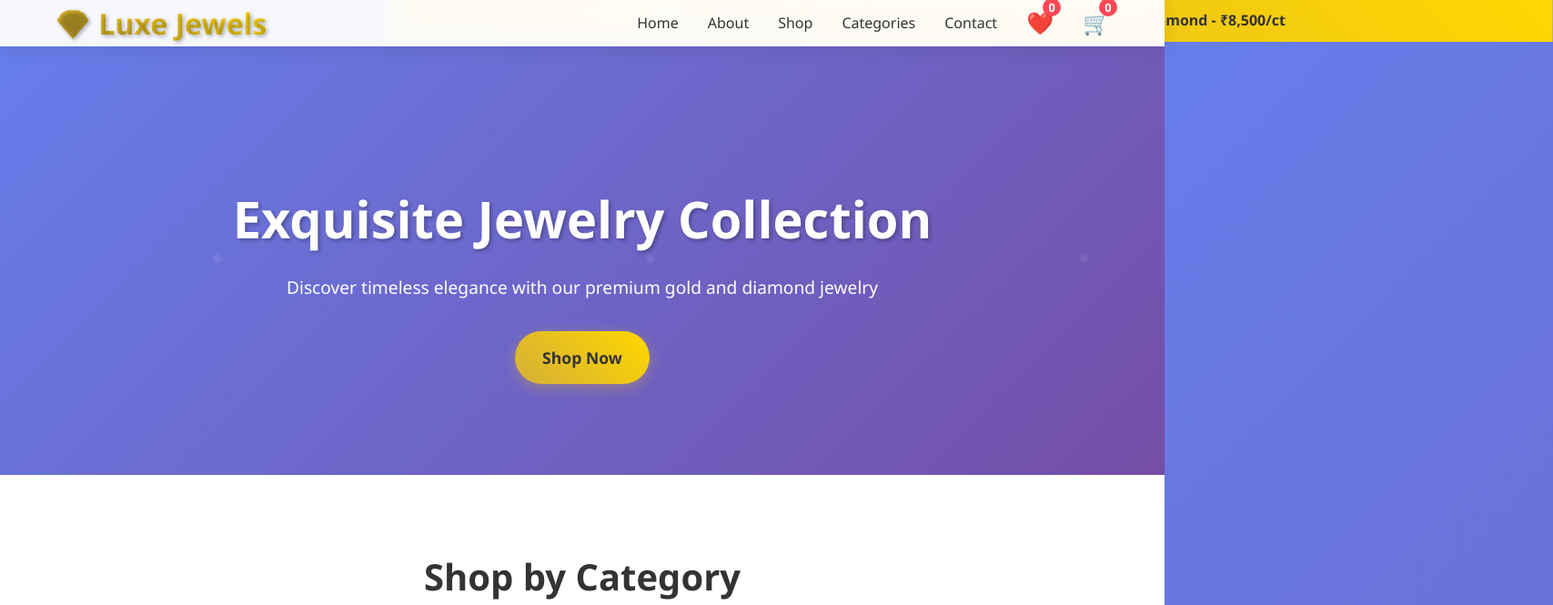
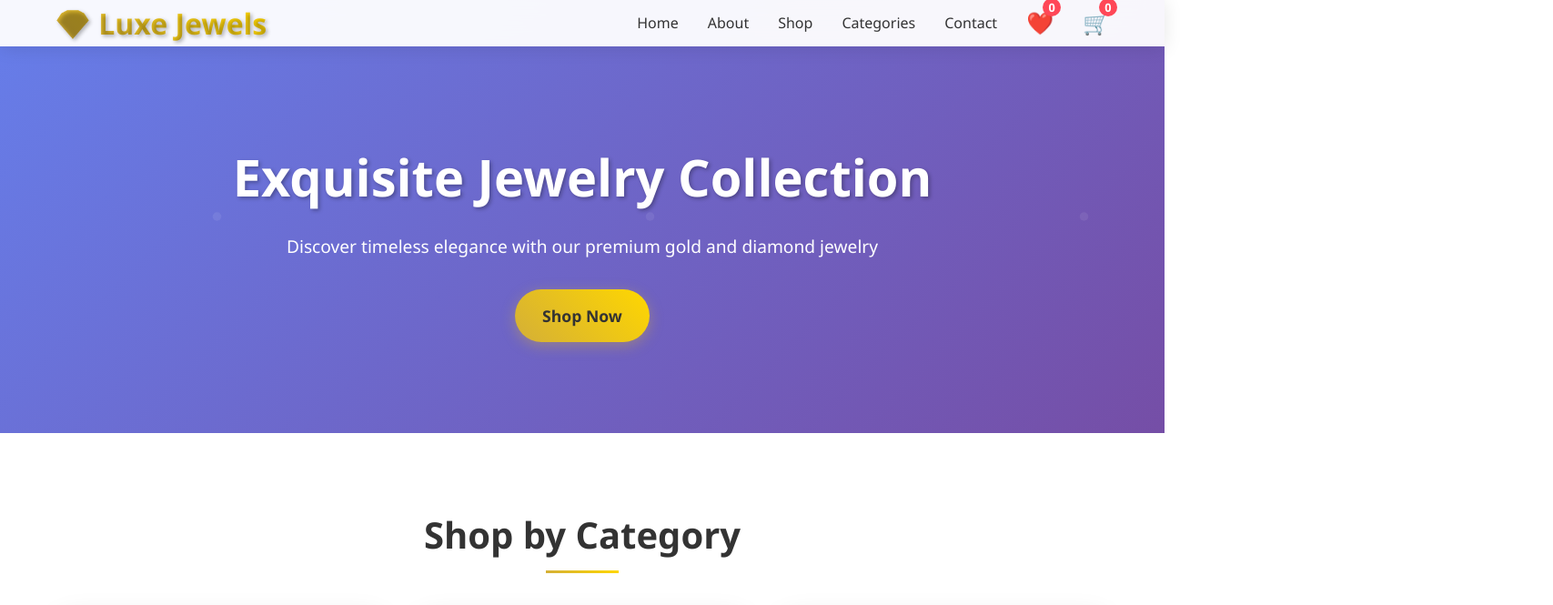
Before and after one commit to Bansi-Sanepara/jewellery-e-commerce-, a plain HTML site: page index.html in a window 1280 px wide. Shown: the top 665 px of the page at 91% size, 1707 px wide, since content can reach past the window. Drawn offline with Linux system fonts and the light colour scheme.

Commit message:
Update index.html

```diff
--- a/index.html
+++ b/index.html
@@ -546,9 +546,7 @@
 </head>
 <body>
     <!-- Gold Rate Ticker -->
-    <div class="gold-rate">
-        📈 Live Gold Rates: 24K - ₹6,250/g | 22K - ₹5,730/g | 18K - ₹4,688/g | Diamond - ₹8,500/ct
-    </div>
+
 
     <!-- Header -->
     <header>
```
